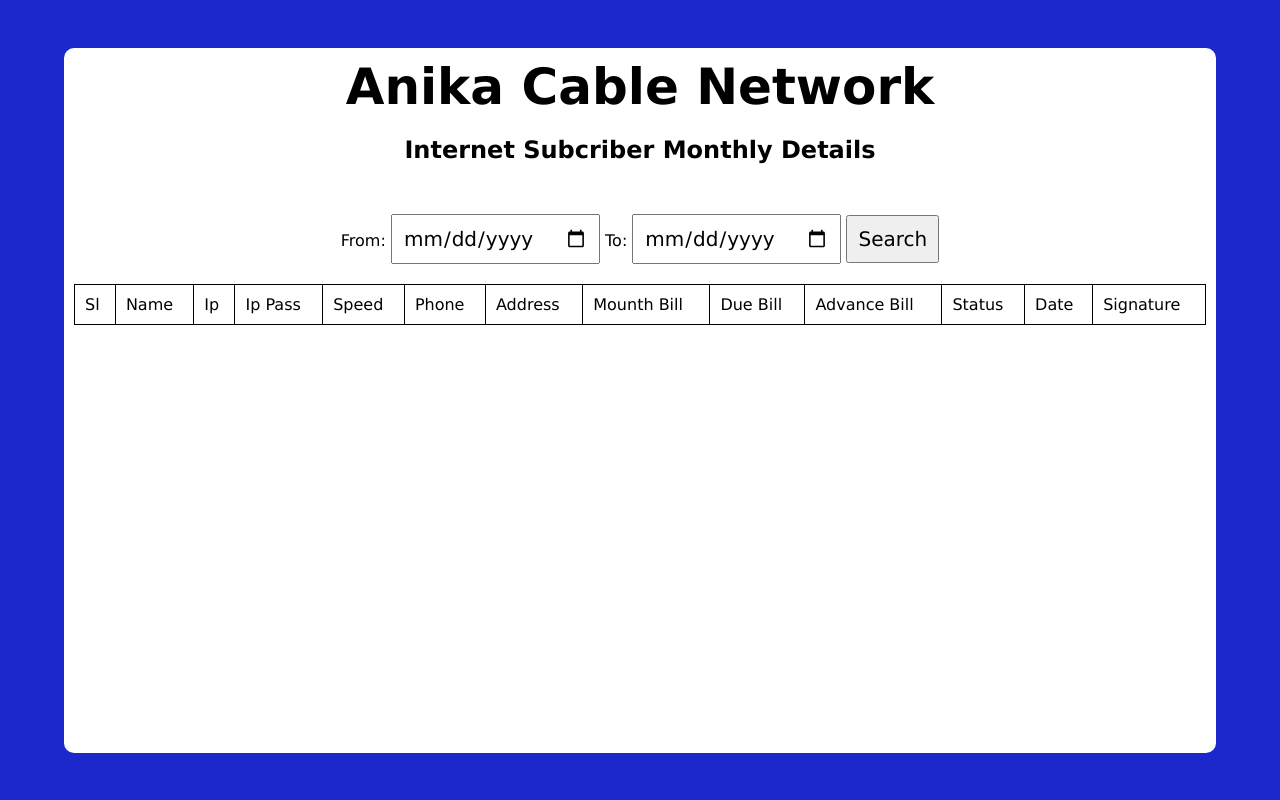
After one commit to rameem2003/isp_provider, a PHP site: page /show_monthly_record.php in a window 1280 px wide. The commit adds this page. Run offline with PHP 8.4, Linux system fonts and the light colour scheme.

Commit message:
monthly wise data sort function added

```diff
--- a/css/dashboard.css
+++ b/css/dashboard.css
@@ -49,7 +49,7 @@ body{
     text-transform: capitalize;
 }
 
-#add_admin, #add_internet_user, #update_admin, #admin_logout{
+#add_admin, #add_internet_user, #show_monthly_record, #update_admin, #admin_logout{
     margin: 20px 0;
     padding: 10px;
     width: 35%;
@@ -106,7 +106,8 @@ body{
 }
 
 #wrapper .right .internet .customers .search_box input,
-#wrapper .right .internet .customers .search_box .search_btn{
+#wrapper .right .internet .customers .search_box .search_btn,
+#wrapper .right .internet .customers .search_box #select{
     outline: none;
     padding: 10px;
     font-size: 20px;
--- /dev/null
+++ b/css/show_record.css
@@ -0,0 +1,53 @@
+*{
+    margin: 0;
+    padding: 0;
+    box-sizing: border-box;
+    font-family: Verdana, Geneva, Tahoma, sans-serif;
+}
+
+table, td, th {
+    border: 1px solid black;
+    padding: 10px;
+}
+
+body{
+    display: flex;
+    align-items: center;
+    justify-content: center;
+    background-color: rgb(29, 40, 204);
+    height: 100vh;
+}
+
+#wrapper{
+    width: 90%;
+    height: 705px;
+    background-color: white;
+    border-radius: 10px;
+    padding: 10px;
+}
+
+#wrapper .title{
+    text-align: center;
+}
+
+#wrapper .title h1{
+    font-size: 50px;
+    margin-bottom: 20px;
+}
+
+#wrapper .search_box{
+    text-align: center;
+    margin-top: 50px;
+}
+
+#wrapper .search_box .search_btn,
+#wrapper .search_box input,
+#wrapper .search_box #select{
+    outline: none;
+    padding: 10px;
+    font-size: 20px;
+}
+
+#wrapper .search_box .search_btn{
+    cursor: pointer;
+}
--- /dev/null
+++ b/show_monthly_record.php
@@ -0,0 +1,105 @@
+<!DOCTYPE html>
+<html lang="en">
+<head>
+    <meta charset="UTF-8">
+    <meta http-equiv="X-UA-Compatible" content="IE=edge">
+    <meta name="viewport" content="width=device-width, initial-scale=1.0">
+    <title>Show Monthly Record</title>
+
+    <link rel="stylesheet" href="./css/show_record.css">
+</head>
+<body>
+    <div id="wrapper">
+        <div class="title">
+            <h1>Anika Cable Network</h1>
+            <h2>Internet Subcriber Monthly Details</h2>
+        </div>
+
+        <div class="search_box">
+            <form class="search_box" method="POST">
+                <label for="">From: </label>
+                <input type="date" name="from_date" id="">
+                <label for="">To: </label>
+                <input type="date" name="to_date" id="">
+                <input class="search_btn" name="searchBtn" type="submit" value="Search">
+            </form>
+        </div>
+
+        <table style="width: 100%; margin: 20px 0; border-collapse: collapse; border: 1px solid black;">
+            <thead>
+                <tr>
+                    <td>Sl</td>
+                    <td>Name</td>
+                    <td>Ip</td>
+                    <td>Ip Pass</td>
+                    <td>Speed</td>
+                    <td>Phone</td>
+                    <td>Address</td>
+                    <td>Mounth Bill</td>
+                    <td>Due Bill</td>
+                    <td>Advance Bill</td>
+                    <td>Status</td>
+                    <td>Date</td>
+                    <td>Signature</td>
+                </tr>
+            </thead>
+
+            <tbody>
+
+                <?php
+                    include './connection/connection.php';
+
+                    if(isset($_POST['searchBtn'])){
+                        $from_date = $_POST['from_date'];
+                        $to_date = $_POST['to_date'];
+
+                        if($from_date == "" || $to_date == ""){
+                            echo '<script> alert("Please fill up date fields"); </script>';
+                        }
+
+                        $month_record = "SELECT * FROM `internet_user` WHERE date BETWEEN '$from_date' AND '$to_date'";
+
+                        $run_month_record = mysqli_query($conn, $month_record);
+
+                        if(mysqli_num_rows($run_month_record) > 0){
+                            while($record_row = mysqli_fetch_assoc($run_month_record)){
+                                ?>
+                                    <tr>
+                                        <td><?php echo $record_row['id'] ?></td>
+                                        <td><?php echo $record_row['name'] ?></td>
+                                        <td><?php echo $record_row['ip_add'] ?></td>
+                                        <td><?php echo $record_row['ip_pass'] ?></td>
+                                        <td><?php echo $record_row['speed'] ?></td>
+                                        <td><?php echo $record_row['phone'] ?></td>
+                                        <td><?php echo $record_row['address'] ?></td>
+                                        <td><?php echo $record_row['bill'] ?></td>
+                                        <td><?php echo $record_row['due_bill'] ?></td>
+                                        <td><?php echo $record_row['advance_bill'] ?></td>
+                                        <td><?php echo $record_row['status'] ?></td>
+                                        <td><?php echo $record_row['date'] ?></td>
+                                        <td><?php echo $record_row['signature'] ?></td>
+                                    </tr>
+                                <?php
+                            }
+                        }else{
+                            echo "NO DATA FOUND";
+                        }
+                    }
+
+
+
+                ?>
+            </tbody>
+        </table>
+    </div>
+
+
+    <!-- <script>
+        const form = document.querySelector("form");
+
+        form.addEventListener("click", e => {
+            e.preventDefault();
+        })
+    </script> -->
+</body>
+</html>
```
Also changed, not shown: dashboard.php (+49 -3 lines), view_internet_user_by_ip.php (added, +102 -0 lines), view_internet_user_by_name.php (renamed from view_internet_user.php, +13 -3 lines), view_internet_user_by_phone.php (added, +103 -0 lines).
